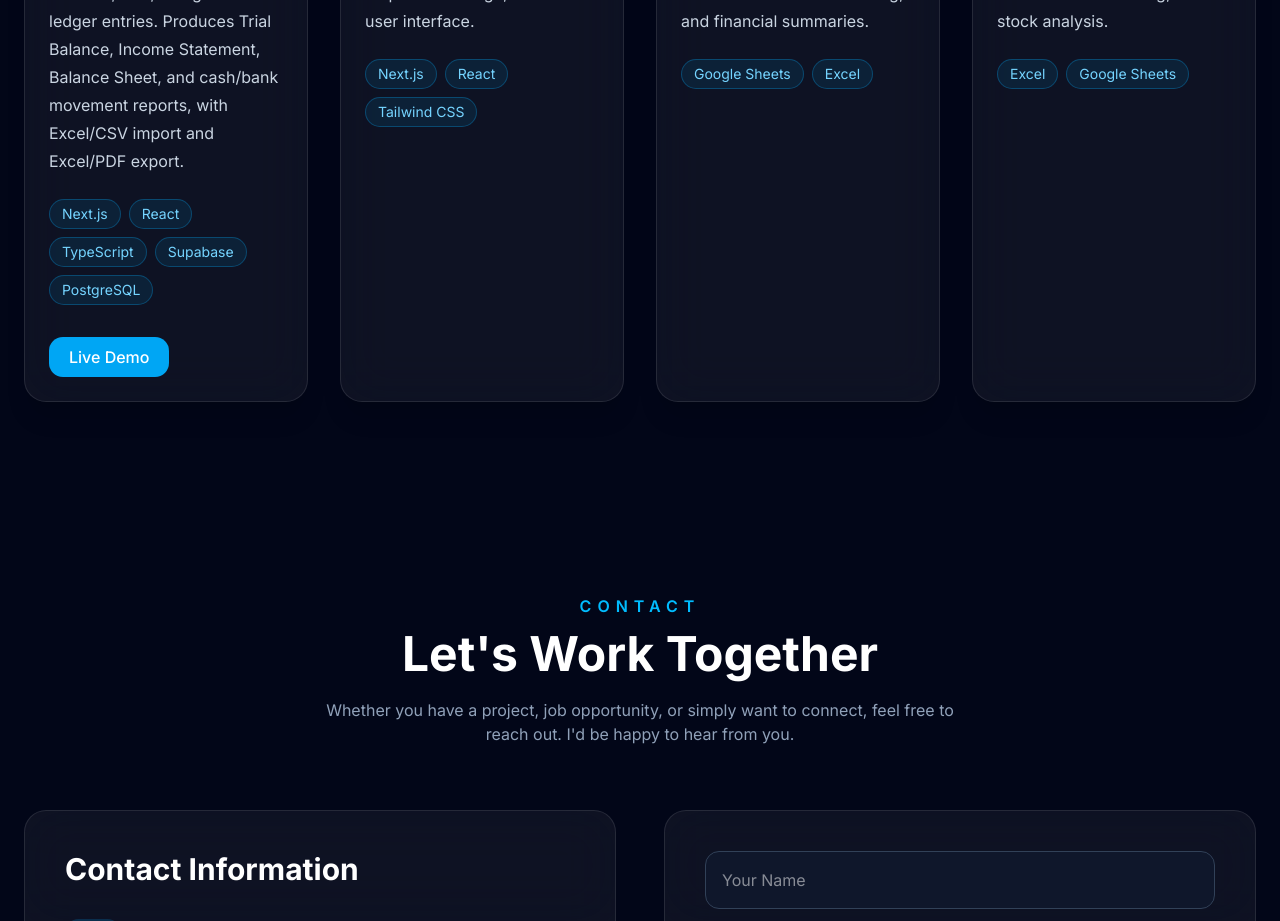
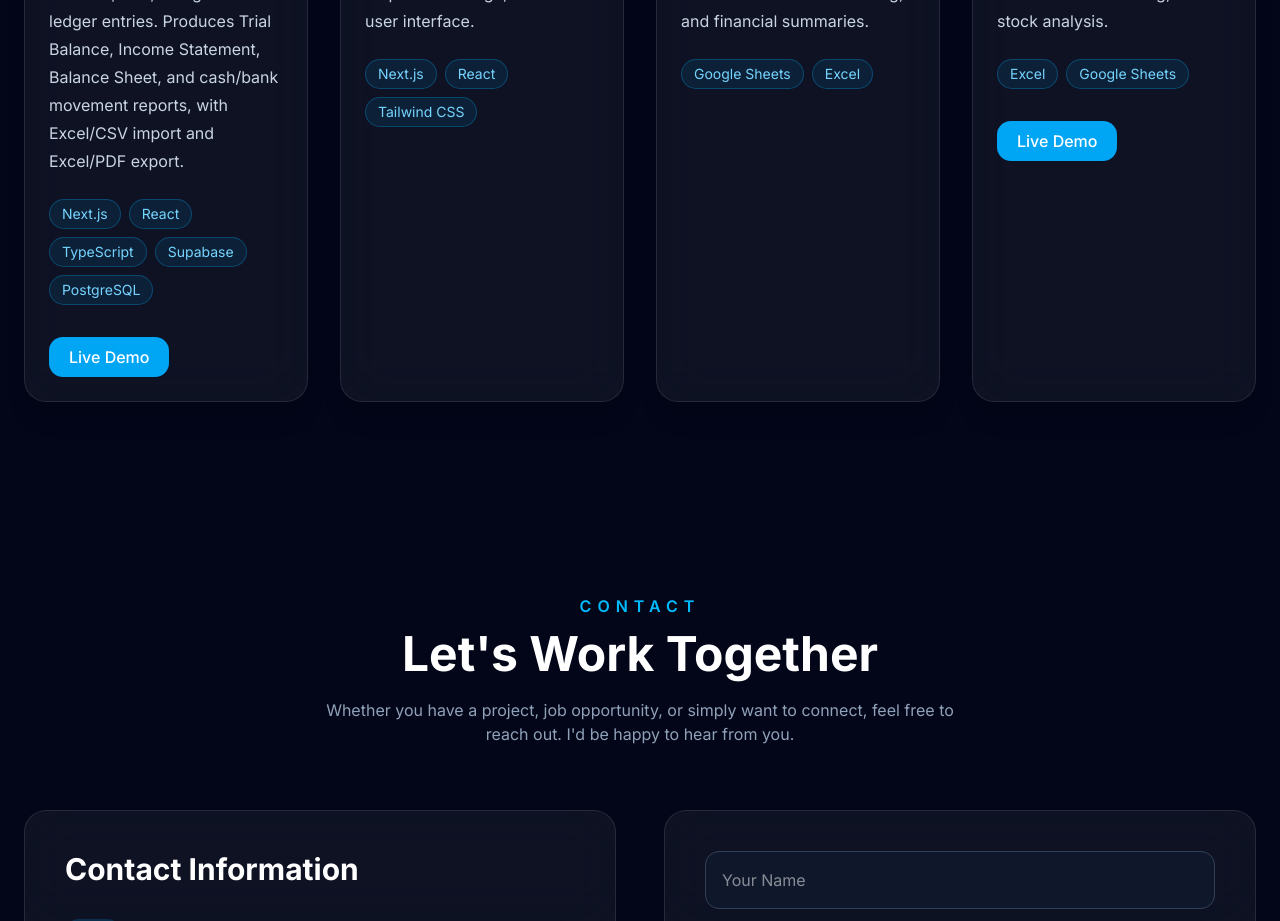
Before and after one commit to Chicha1005/noriel-portfolio, a Next.js app: page / in a window 1280 px wide. Shown: the part 4560-5481 px from the top of the page. Built offline with nearby package versions, Linux system fonts and the light colour scheme.

Commit message:
Add inventory monitoring demo link

```diff
--- a/components/Projects.tsx
+++ b/components/Projects.tsx
@@ -39,7 +39,7 @@ const projects = [
     tech: ["Excel", "Google Sheets"],
     description:
       "A reporting system for inventory reconciliation, warehouse monitoring, and stock analysis.",
-    live: "#",
+    live: "https://docs.google.com/spreadsheets/d/1Moxy1IkifHtxyDGloTn2nsKAia_GRcB14elkigMcPTI/edit?usp=sharing",
     github: "#",
     featured: false,
   },
```
